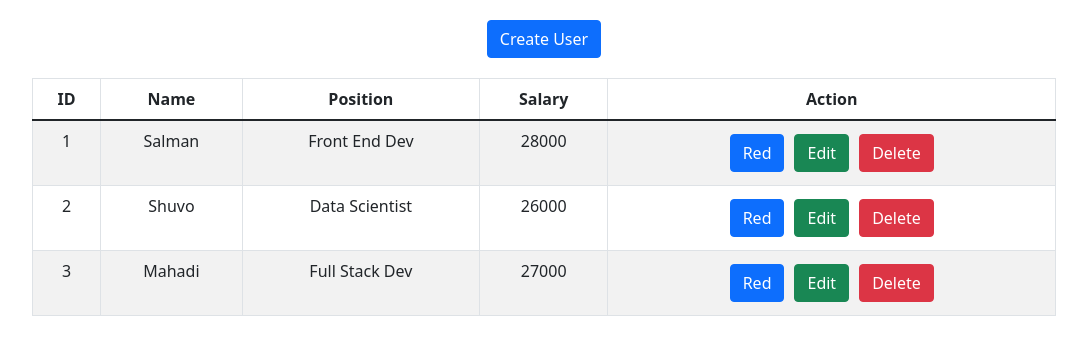
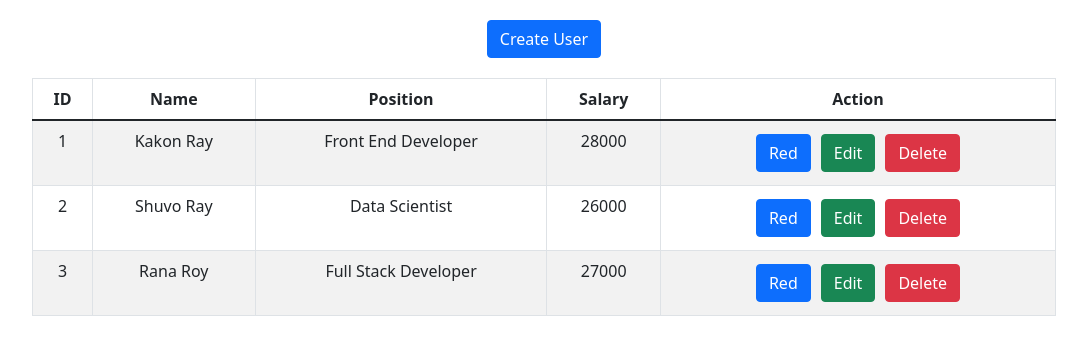
Before and after one commit to kakon-ray/crud-operations, a React (Create React App) app: page / in a window 1280 px wide. Shown: the top 354 px of the page, without its empty margins (96-1183 px from the left). Built offline with nearby package versions, Linux system fonts and the light colour scheme.

Commit message:
some text change

```diff
--- a/src/component/userContext/userContext.js
+++ b/src/component/userContext/userContext.js
@@ -4,9 +4,19 @@ export const userContext = createContext();
 
 export const UserProvider = (props) => {
   const [users, setUsers] = useState([
-    { id: 1, name: "Salman", position: "Front End Dev", salary: 28000 },
-    { id: 2, name: "Shuvo", position: "Data Scientist", salary: 26000 },
-    { id: 3, name: "Mahadi", position: "Full Stack Dev", salary: 27000 },
+    {
+      id: 1,
+      name: "Kakon Ray",
+      position: "Front End Developer",
+      salary: 28000,
+    },
+    { id: 2, name: "Shuvo Ray", position: "Data Scientist", salary: 26000 },
+    {
+      id: 3,
+      name: "Rana Roy",
+      position: "Full Stack Developer",
+      salary: 27000,
+    },
   ]);
 
   return (
```
